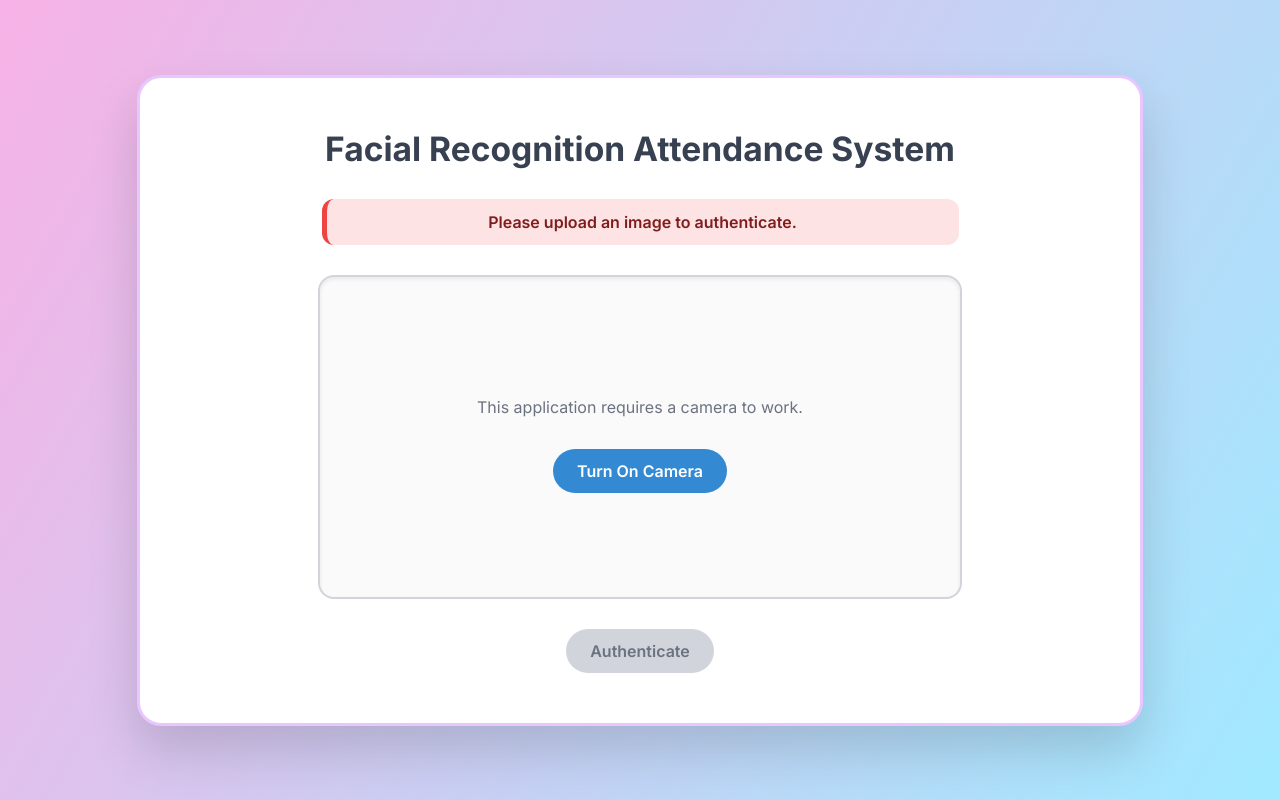
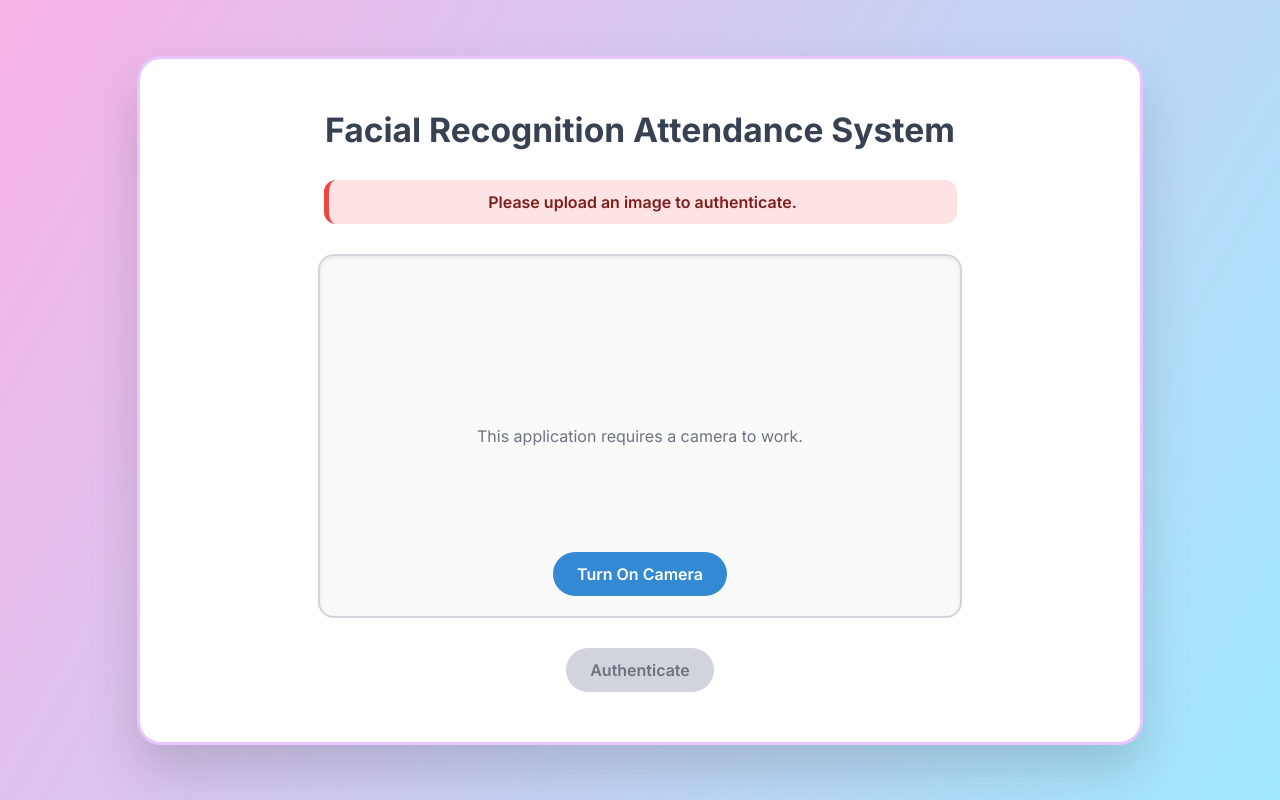
Before and after one commit to BelfizzzCed/ML-AI_Workshop-2025, a React (Vite) app: page / in a window 1280 px wide. Built offline with nearby package versions, Linux system fonts and the light colour scheme.

Commit message:
style: adjust video camera to fit container dimensions

```diff
--- a/src/App.css
+++ b/src/App.css
@@ -44,9 +44,10 @@ h2 {
 
 /* Camera frame */
 .camera-frame {
+  position: relative;
   width: 100%;
   max-width: 640px;
-  height: 320px;
+  height: 360px;
 
   background: #fafafa;
   border-radius: 16px;
@@ -58,6 +59,7 @@ h2 {
   align-items: center;
   justify-content: center;
   gap: 16px;
+  overflow: hidden;
 }
 
 /* Camera video */
@@ -66,6 +68,16 @@ h2 {
   height: 100%;
   object-fit: cover;
   border-radius: 14px;
+  position: absolute;
+  top: 0;
+  left: 0;
+}
+
+/* Take Photo button styling */
+.camera-frame button {
+  position: absolute;
+  bottom: 20px;
+  z-index: 10;
 }
 
 /* Preview image */
@@ -116,7 +128,7 @@ button:active {
 /* ---------- Status messages ---------- */
 .success,
 .failure {
-  padding: 13px 16px;
+  padding: 12px 14px;
   border-radius: 12px;
   font-weight: 600;
   width: 100%;
```
